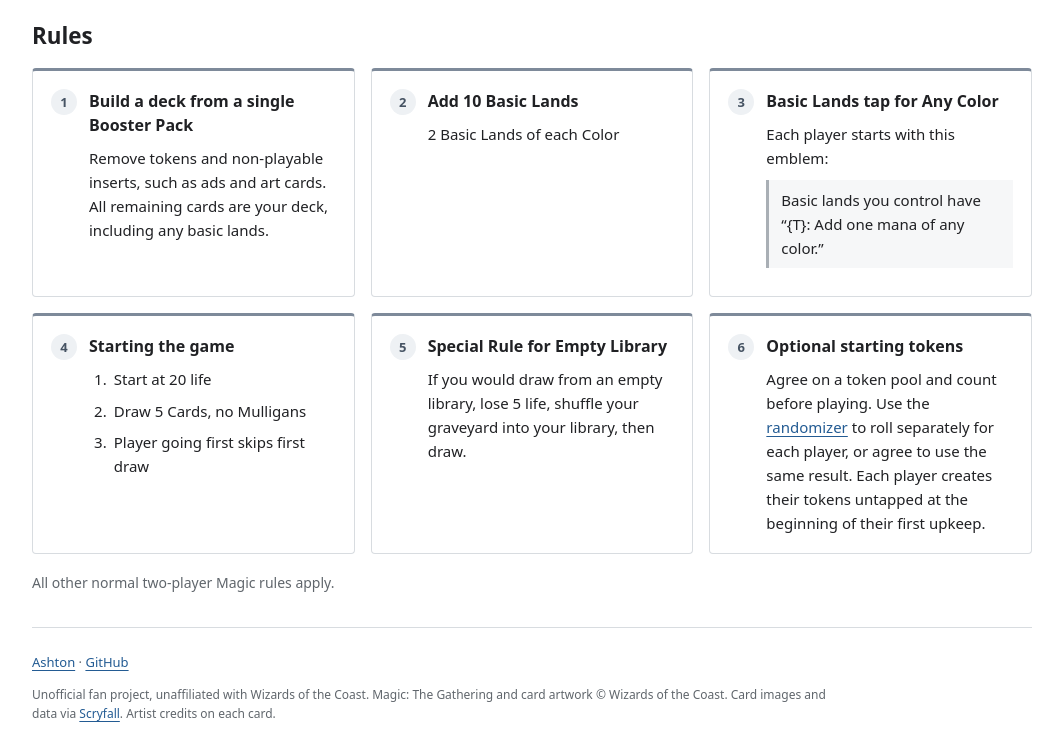
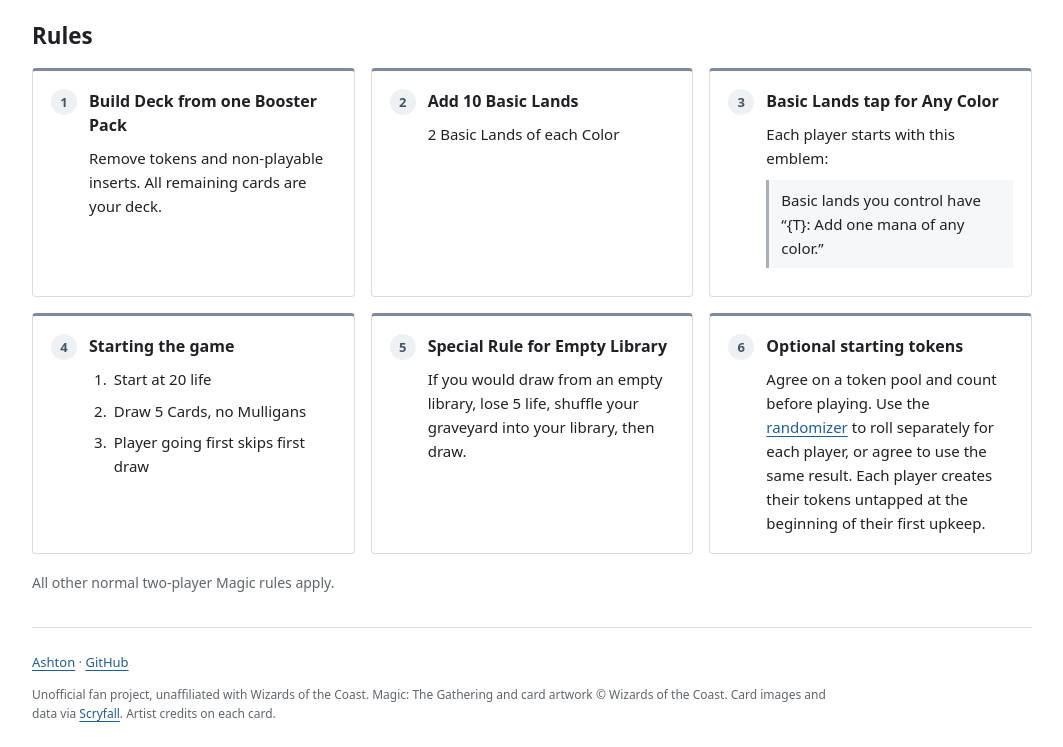
Before and after one commit to ashears/MTG-Pack-Battle, a website: page index.html in a window 1280 px wide. Shown: the part 194-941 px from the top of the page, without its empty margins (108-1171 px from the left). Drawn offline with Linux system fonts and the light colour scheme.

Commit message:
Update index.html

```diff
--- a/index.html
+++ b/index.html
@@ -24,7 +24,10 @@
       <ol class="rules-list" role="list">
         <li>
           <span class="rule-index" aria-hidden="true">1</span>
-          <div><h3>Build a deck from a single Booster Pack</h3><p>Remove tokens and non-playable inserts, such as ads and art cards. All remaining cards are your deck, including any basic lands.</p></div>
+          <div>
+            <h3>Build Deck from one Booster Pack</h3>
+            <p>Remove tokens and non-playable inserts.
+              All remaining cards are your deck.</p></div>
         </li>
         <li>
           <span class="rule-index" aria-hidden="true">2</span>
```
